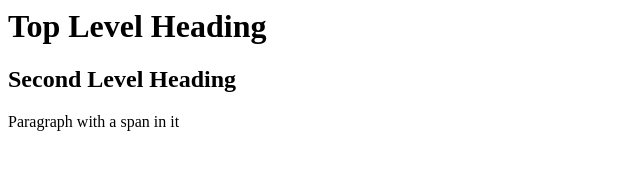
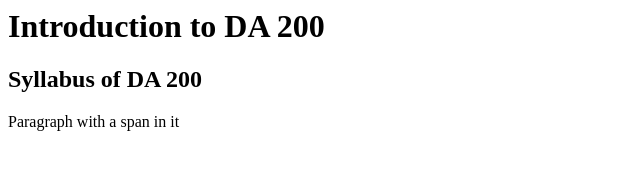
Before and after one commit to tieuh1/tieuh1.github.io, a plain HTML site: page index.html in a window 1280 px wide. Shown: the whole page, without its empty margins (0-640 px from the left). Drawn offline with Linux system fonts and the light colour scheme.

Commit message:
Update index.html

```diff
--- a/index.html
+++ b/index.html
@@ -4,8 +4,8 @@
   </head>
   <body>
     <div>
-    <h1>Top Level Heading</h1>
-    <h2>Second Level Heading</h2>
+    <h1>Introduction to DA 200</h1>
+    <h2>Syllabus of DA 200</h2>
     <p>Paragraph with a <span>span</span> in it</p>
     </div>
   </body>
```
